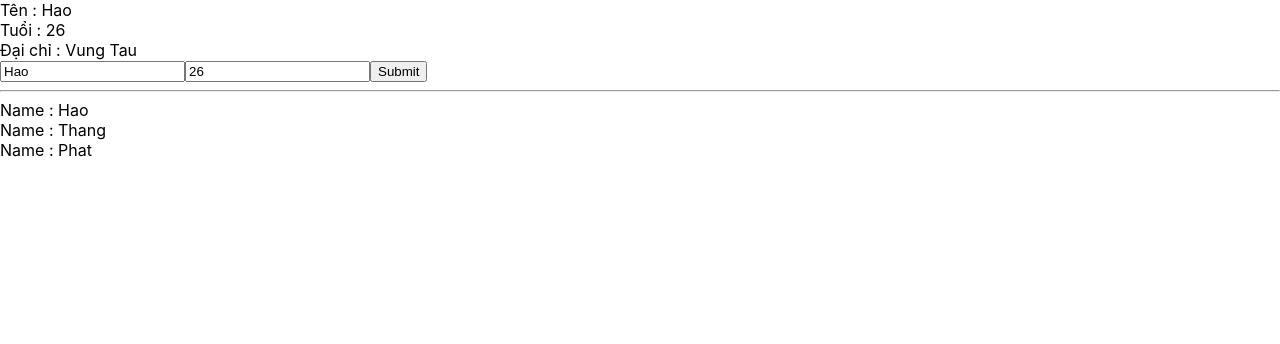
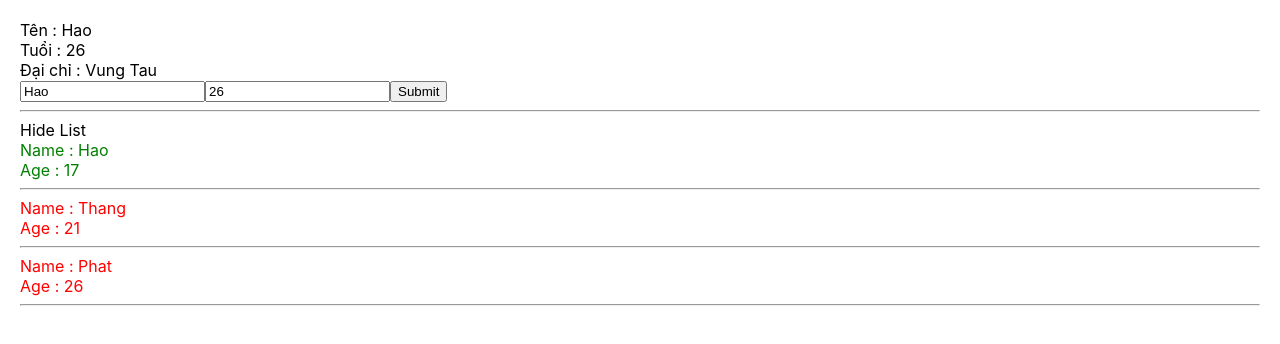
Before and after one commit to haodev2000/demo_git, a React (Create React App) app: page / in a window 1280 px wide. Shown: the top 344 px of the page. Built offline with nearby package versions, Linux system fonts and the light colour scheme.

Commit message:
video 25

```diff
--- a/src/App.css
+++ b/src/App.css
@@ -1,4 +1,14 @@
+.red{
+  color: red;
+}
+
+.green{
+  color: green;
+}
+
+
 body {
+  padding: 20px;
   margin: 0;
   font-family: -apple-system, BlinkMacSystemFont, 'Segoe UI', 'Roboto', 'Oxygen',
     'Ubuntu', 'Cantarell', 'Fira Sans', 'Droid Sans', 'Helvetica Neue',
--- a/src/components/Displayinfo.js
+++ b/src/components/Displayinfo.js
@@ -1,6 +1,17 @@
 import React from "react";
 
 class Displayinfo extends React.Component {
+
+    state = {
+        showhideList: true
+    }
+
+    showhideListUser = () => {
+        this.setState({
+            showhideList: !this.state.showhideList
+        })
+    }
+
 
     render() {
 
@@ -8,15 +19,30 @@ class Displayinfo extends React.Component {
 
         console.log(listUser);
         return (
+
             <div>
-                {listUser.map((user) => {
-                    return (
-                        <div key={user.id}>
-                            Name : {user.name}
-                        </div>
-                    )
 
-                })}
+                <div>
+                    <span onClick={() => { this.showhideListUser() }}>
+
+                        {this.state.showhideList ? "Hide List" : "Show List"}
+                    </span>
+                </div>
+
+                {this.state.showhideList &&
+                    <div>
+                        {listUser.map((user) => {
+                            return (
+                                <div key={user.id} className={(+user.age > 18) ? "red" : "green"}>
+                                    Name : {user.name}<br />
+                                    Age : {user.age}
+                                    <hr />
+                                </div>
+                            )
+                        })}
+
+                    </div>
+                }
 
             </div>
         )
--- a/src/components/MyComponents.js
+++ b/src/components/MyComponents.js
@@ -5,7 +5,7 @@ class MyComponent extends React.Component {
 
     state = {
         listUser: [
-            { id: 1, name: "Hao", age: 23 },
+            { id: 1, name: "Hao", age: 17 },
             { id: 2, name: "Thang", age: 21 },
             { id: 3, name: "Phat", age: 26 },
         ]
--- a/src/index.js
+++ b/src/index.js
@@ -8,9 +8,9 @@ import store from './redux/store';
 const root = ReactDOM.createRoot(document.getElementById('root'));
 root.render(
   <Provider store={store}>
-    <React.StrictMode>
-      <App />
-    </React.StrictMode>
+    {/* <React.StrictMode> */}
+    <App />
+    {/* </React.StrictMode> */}
   </Provider>
 );
 
```
